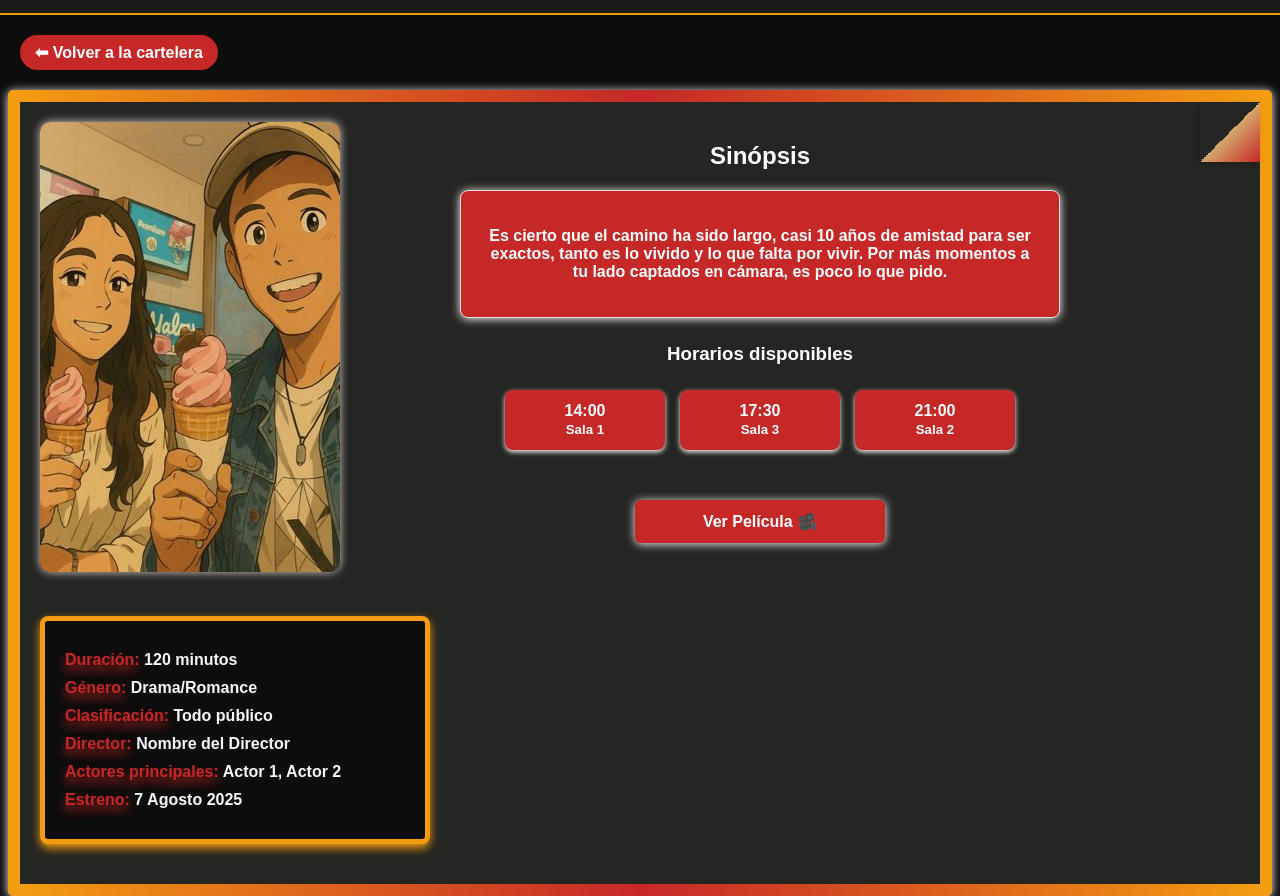
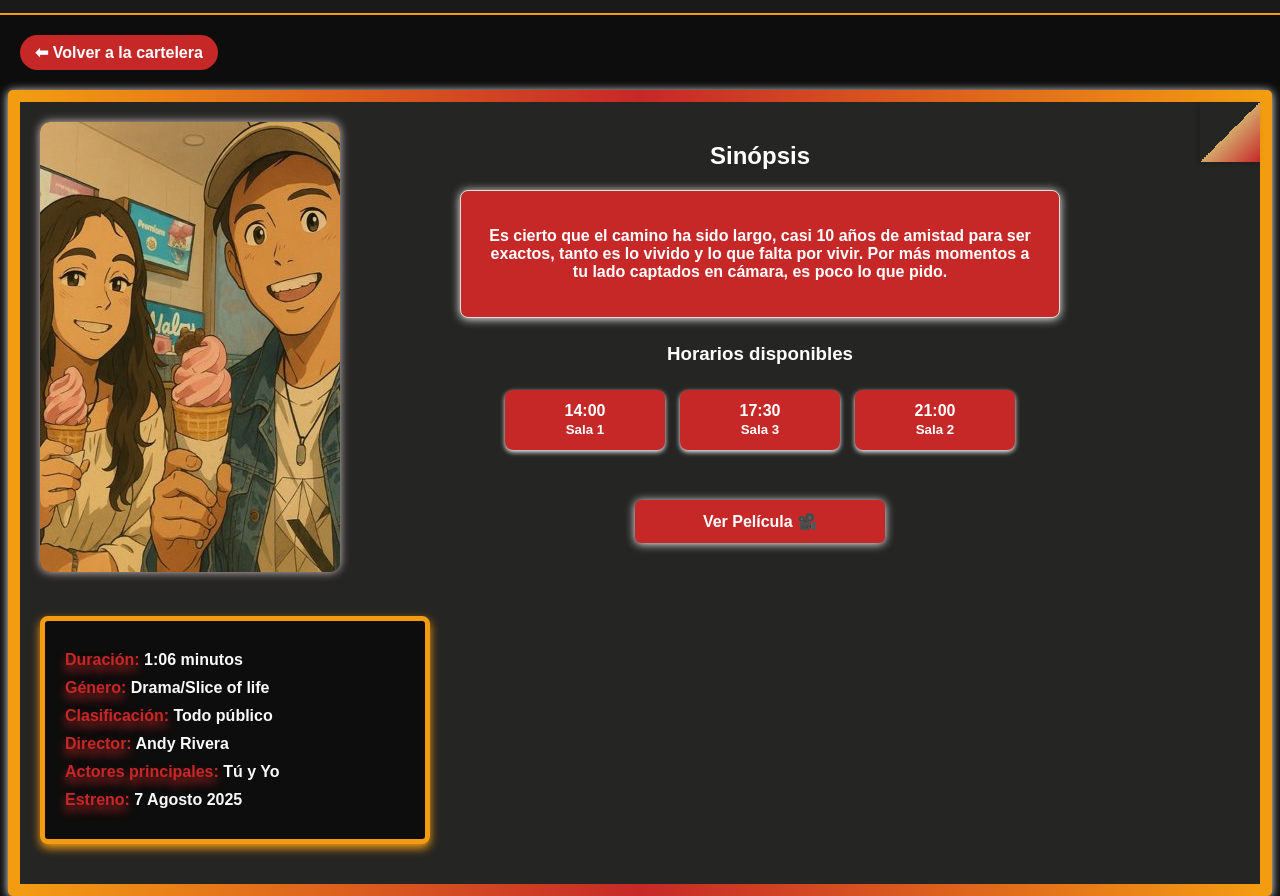
Before and after one commit to Oscar4561/Nuestro-cine, a plain HTML site: page pelicula4.html in a window 1280 px wide. Shown: the part 87-983 px from the top of the page. Drawn offline with Linux system fonts and the light colour scheme.

Commit message:
pelicula4.html

```diff
--- a/pelicula4.html
+++ b/pelicula4.html
@@ -165,11 +165,11 @@
       <img src="img/pelicula4.jpg" alt="Póster de la película 'El camino ha sido largo'" itemprop="image" class="poster-pelicula">
 
       <div class="detalles-tecnicos">
-        <p><strong>Duración:</strong> 120 minutos</p>
-        <p><strong>Género:</strong> Drama/Romance</p>
+        <p><strong>Duración:</strong> 1:06 minutos</p>
+        <p><strong>Género:</strong> Drama/Slice of life</p>
         <p><strong>Clasificación:</strong> Todo público</p>
-        <p><strong>Director:</strong> Nombre del Director</p>
-        <p><strong>Actores principales:</strong> Actor 1, Actor 2</p>
+        <p><strong>Director:</strong> Andy Rivera</p>
+        <p><strong>Actores principales:</strong> Tú y Yo</p>
         <p itemprop="datePublished"><strong>Estreno:</strong> 7 Agosto 2025</p>
       </div>
     </div>
@@ -202,4 +202,5 @@
   </main>
 
 </body>
+
 </html>
```
